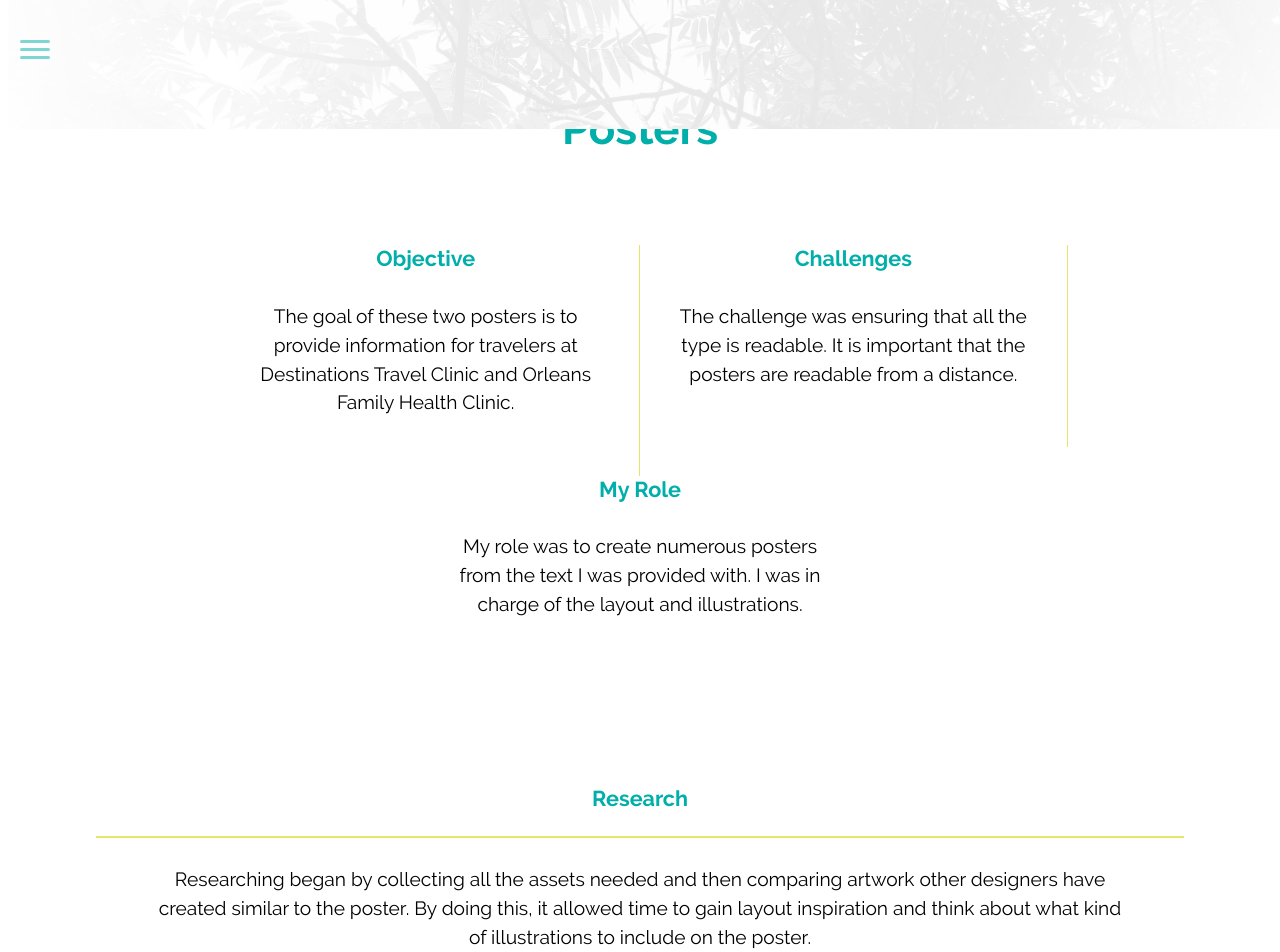
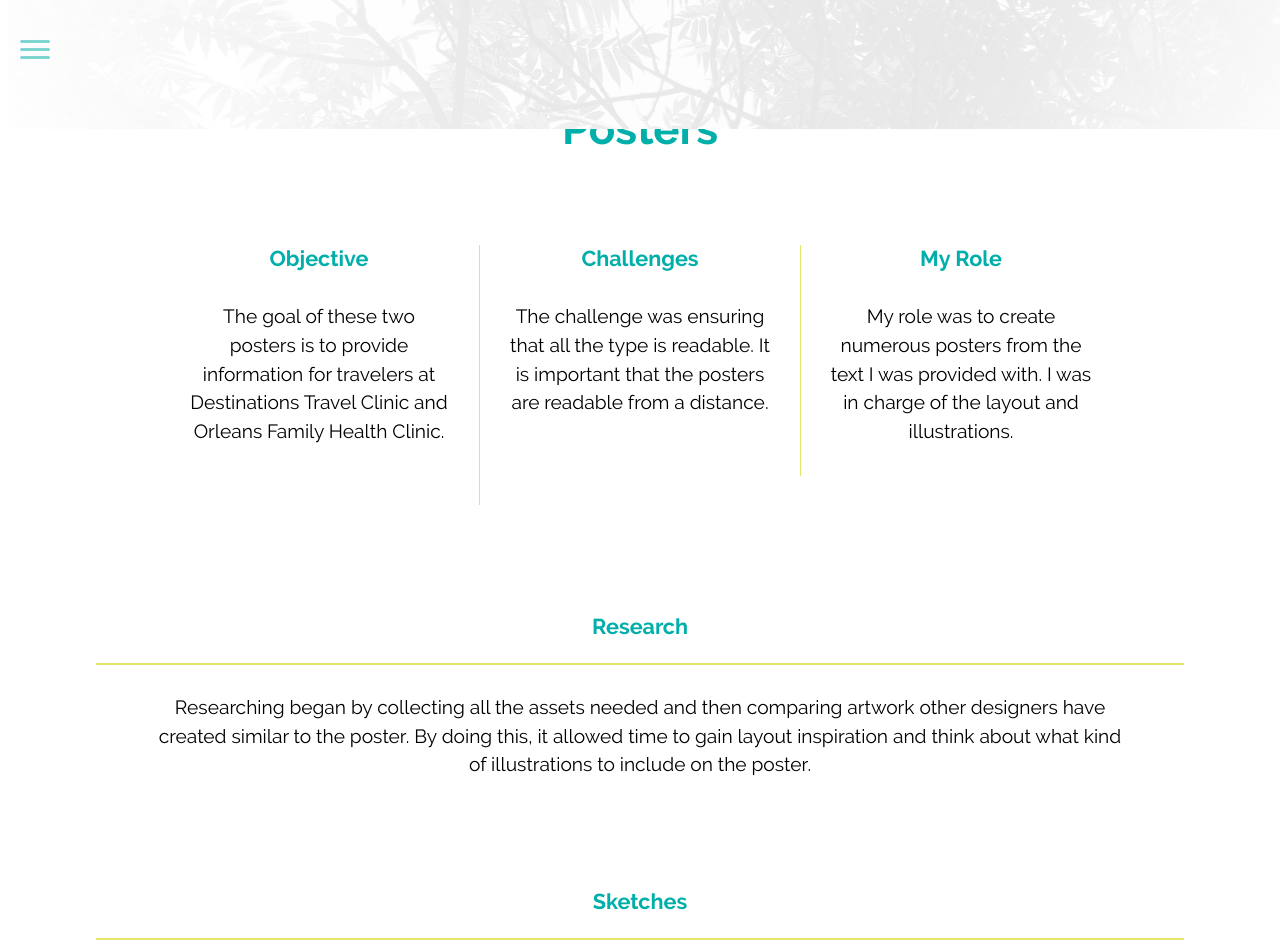
Before and after one commit to ashleycouperus/ashleycouperus.ca, a Jekyll site: the page built from pages/posters.html, in a window 1280 px wide. Shown: the top 952 px of the page. Built offline with Jekyll 4.4.1, drawn with Linux system fonts in a browser that asks for light colours.

Commit message:
changed 3 columns

```diff
--- a/pages/annual-report.html
+++ b/pages/annual-report.html
@@ -11,15 +11,15 @@ layout: default
         <li class="unit xs-1 s-1 m-1 l-1 xl-1">
           <h1 class="yotta pad-b-2 pad-t-2 title">Cheo Annual Report</h1>
         </li>
-        <li class="unit xs-1 s-1 m-1 l-1-3 xl-1-3 description">
+        <li class="unit xs-1 s-1 m-1 l-1-4 xl-1-3 description">
           <h5 itemprop="name" class="push-0">Objective</h5>
           <p itemprop="description" class="island">CHEO was seeking an Annual Report to showcase their mission, history and achievements of 2014.</p>
         </li>
-        <li class="unit xs-1 s-1 m-1 l-1-3 xl-1-3 description">
+        <li class="unit xs-1 s-1 m-1 l-1-4 xl-1-3 description">
           <h5 itemprop="name" class="push-0">Challenges</h5>
           <p itemprop="description" class="island">The challenge was to make the report work in both English and French, without sacrificing the overall layout and design.</p>
         </li>
-        <li class="unit xs-1 s-1 m-1 l-1-3 xl-1-3">
+        <li class="unit xs-1 s-1 m-1 l-1-4 xl-1-3">
           <h5 itemprop="name" class="push-0">My Role</h5>
           <p itemprop="description" class="island">The written content was the sole asset provided. I was in charge of the overall design, animations, typography and editing.</p>
         </li>
--- a/pages/posters.html
+++ b/pages/posters.html
@@ -11,15 +11,15 @@ layout: default
         <li class="unit xs-1 s-1 m-1 l-1 xl-1">
           <h1 class="yotta pad-b-2 pad-t-2 title">Posters</h1>
         </li>
-        <li class="unit xs-1 s-1 m-1 l-1-3 xl-1-3 description">
+        <li class="unit xs-1 s-1 m-1 l-1-4 xl-1-3 description">
           <h5 itemprop="name" class="push-0">Objective</h5>
           <p itemprop="description" class="island">The goal of these two posters is to provide information for travelers at Destinations Travel Clinic and Orleans Family Health Clinic.</p>
         </li>
-        <li class="unit xs-1 s-1 m-1 l-1-3 xl-1-3 description">
+        <li class="unit xs-1 s-1 m-1 l-1-4 xl-1-3 description">
           <h5 itemprop="name" class="push-0">Challenges</h5>
           <p itemprop="description" class="island">The challenge was ensuring that all the type is readable. It is important that the posters are readable from a distance.</p>
         </li>
-        <li class="unit xs-1 s-1 m-1 l-1-3 xl-1-3">
+        <li class="unit xs-1 s-1 m-1 l-1-4 xl-1-3">
           <h5 itemprop="name" class="push-0">My Role</h5>
           <p itemprop="description" class="island">My role was to create numerous posters from the text I was provided with. I was in charge of the layout and illustrations.</p>
         </li>
```
